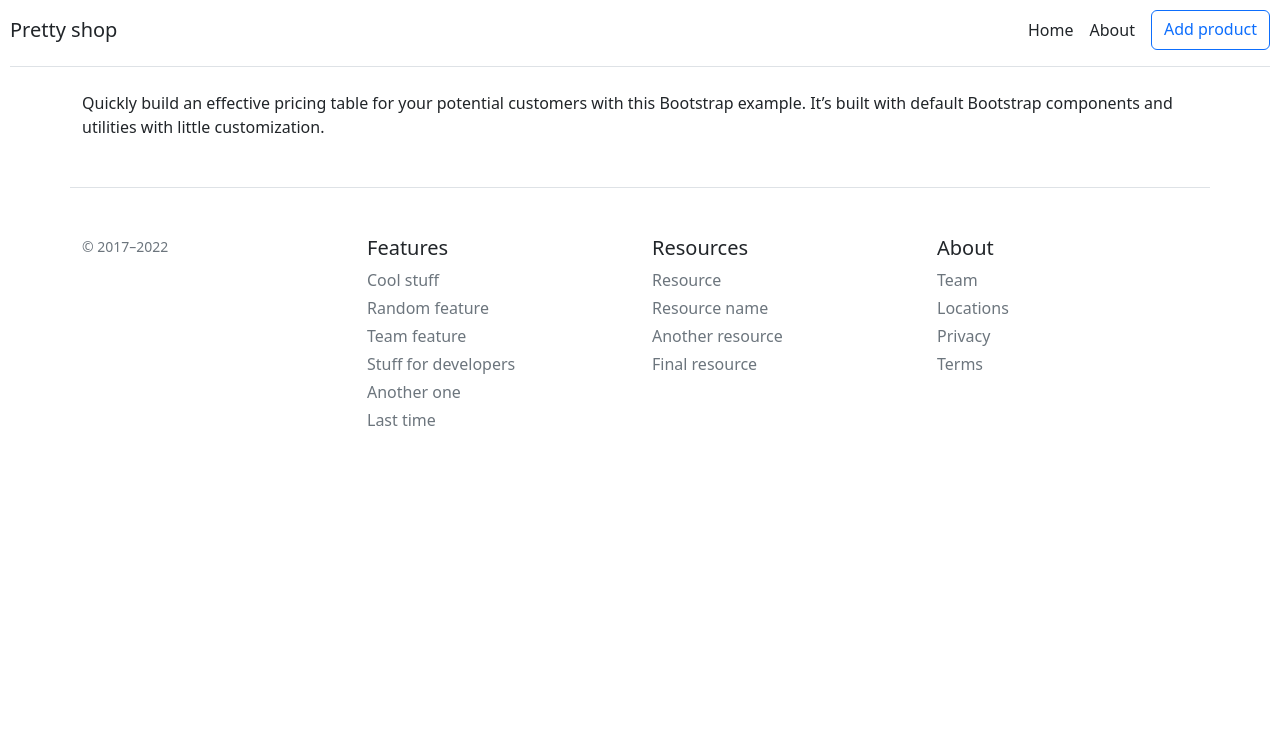
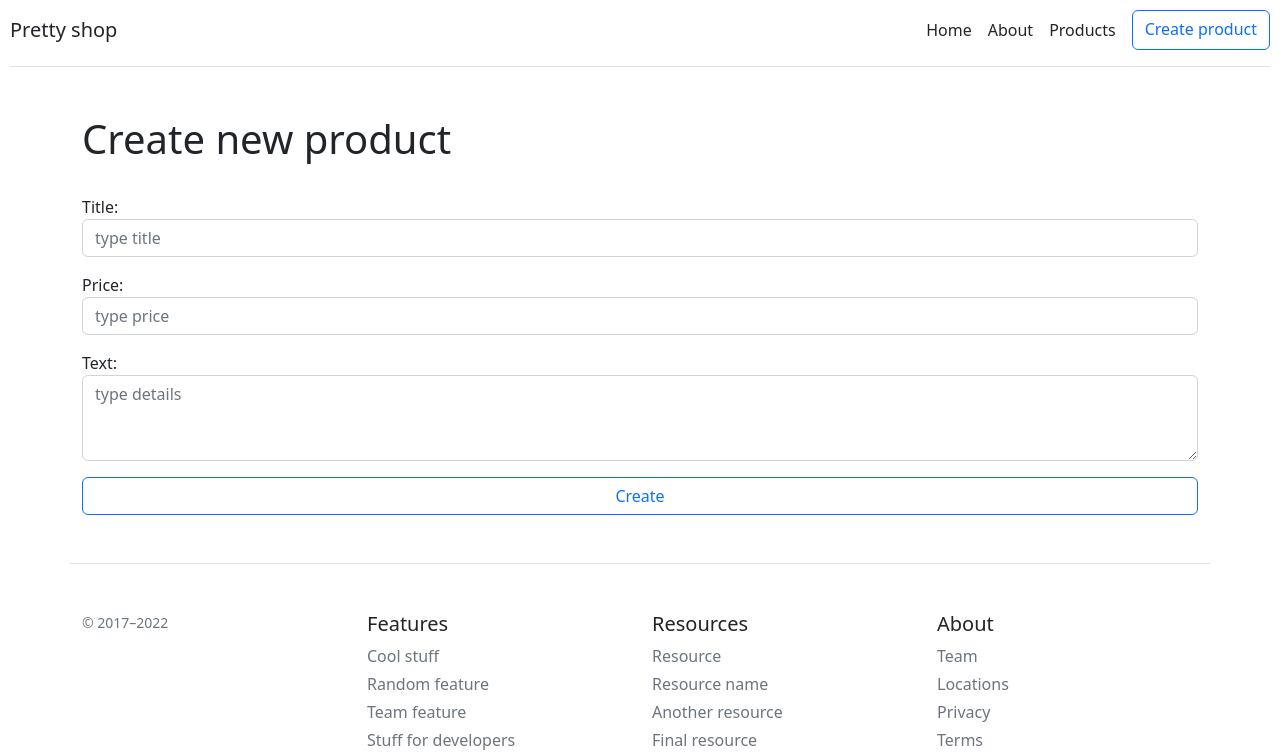
Before and after one commit to ddianaoo/FlaskShop, a Flask app: page /create in a window 1280 px wide. Shown: the top 755 px of the page. Before the commit the page ends 426 px from the top, so only its background shows below. Run offline with Flask 2, Linux system fonts and the light colour scheme.

Commit message:
connect to db

```diff
--- /dev/null
+++ b/forms.py
@@ -0,0 +1,10 @@
+from flask_wtf import FlaskForm
+from wtforms import StringField, SubmitField, IntegerField, TextAreaField
+from wtforms.validators import DataRequired
+
+
+class AddItem(FlaskForm):
+    title = StringField('Title: ', validators=[DataRequired()], render_kw={'class': 'form-control', 'placeholder':'type title'})
+    price = IntegerField('Price: ', validators=[DataRequired()], render_kw={'class': 'form-control', 'placeholder':'type price'})
+    text = TextAreaField('Text: ', validators=[DataRequired()], render_kw={'class': 'form-control', 'rows': 3, 'placeholder':'type details'})
+    submit = SubmitField('Create', render_kw={'class': 'btn btn-outline-primary form-control'})
--- a/main.py
+++ b/main.py
@@ -1,7 +1,57 @@
-from flask import Flask, render_template
+from flask import Flask, render_template, redirect
+from flask_sqlalchemy import SQLAlchemy
+from forms import AddItem
 
 
 app = Flask(__name__)
+SECRET_KEY = 'juicy-pussy-money-money-pussy-juicy'
+app.config['SECRET_KEY'] = SECRET_KEY
+app.config['SQLALCHEMY_DATABASE_URI'] = 'sqlite:///shop.db'
+db = SQLAlchemy(app)
+
+
+class Item(db.Model):
+    id = db.Column(db.Integer, primary_key=True)
+    title = db.Column(db.String(100), nullable=False, unique=True)
+    price = db.Column(db.Integer, nullable=False)
+    isActive = db.Column(db.Boolean, default=True)
+    text = db.Column(db.Text, nullable=False)
+
+    def __repr__(self):
+        return f"<Item {self.id}>"
+
+
+@app.route('/create', methods=["POST", "GET"])
+def create():
+    form = AddItem()
+    if form.validate_on_submit():
+        try:
+            item = Item(title=form.title.data, price=form.price.data, text=form.text.data)
+            db.session.add(item)
+            db.session.flush()
+            db.session.commit()
+            return redirect('/')
+        except:
+            db.session.rollback()
+            print("Ошибка добавления в БД")
+
+    return render_template('create.html', title='Create new product', form=form)
+
+
+@app.route('/product/<int:id>')
+def get_product(id):
+    return 'hello'
+
+
+@app.route('/products')
+def get_products():
+    products = []
+    try:
+        products = Item.query.order_by(Item.id.desc()).all()
+    except:
+        print("Ошибка получения  из БД")
+
+    return render_template('get_products.html', title='Products', products=products)
 
 
 @app.route('/')
@@ -14,10 +64,5 @@ def about():
     return render_template('about.html', title='The details')
 
 
-@app.route('/create', methods=['GET', 'POST'])
-def create():
-    return render_template('create.html')
-
-
 if __name__ == '__main__':
     app.run(debug=True)
--- a/templates/base.html
+++ b/templates/base.html
@@ -21,7 +21,8 @@
         <nav class="d-inline-flex mt-2 mt-md-0 ms-md-auto">
             <a class="me-3 py-2 text-dark text-decoration-none" href="/">Home</a>
             <a class="me-3 py-2 text-dark text-decoration-none" href="/about">About</a>
-            <a class="btn btn-outline-primary" href="/create">Add product</a>
+            <a class="me-3 py-2 text-dark text-decoration-none" href="/products">Products</a>
+            <a class="btn btn-outline-primary" href="/create">Create product</a>
         </nav>
     </div>
 
--- a/templates/create.html
+++ b/templates/create.html
@@ -1,11 +1,18 @@
 {% extends 'base.html' %}
-
 {% block body %}
 
-<div class="container">
-<h2>{{ title }}</h2>
-<p>Quickly build an effective pricing table for your potential customers with this
-            Bootstrap example. It’s built with default Bootstrap components and utilities with little customization.</p>
+<div class="container mt-5">
+    <h1>{{ title }}</h1>
+    <br>
+    <form method="post" action="">
+
+        {{ form.hidden_tag() }}
+        <p>{{ form.title.label() }} {{ form.title() }}</p>
+        <p>{{ form.price.label() }} {{ form.price() }}</p>
+        <p>{{ form.text.label() }} {{ form.text() }}</p>
+        <p>{{ form.submit() }}</p>
+
+    </form>
+
 </div>
-
 {% endblock %}
```
Also changed, not shown: templates/get_products.html (added, +27 -0 lines), instance/shop.db (added).
